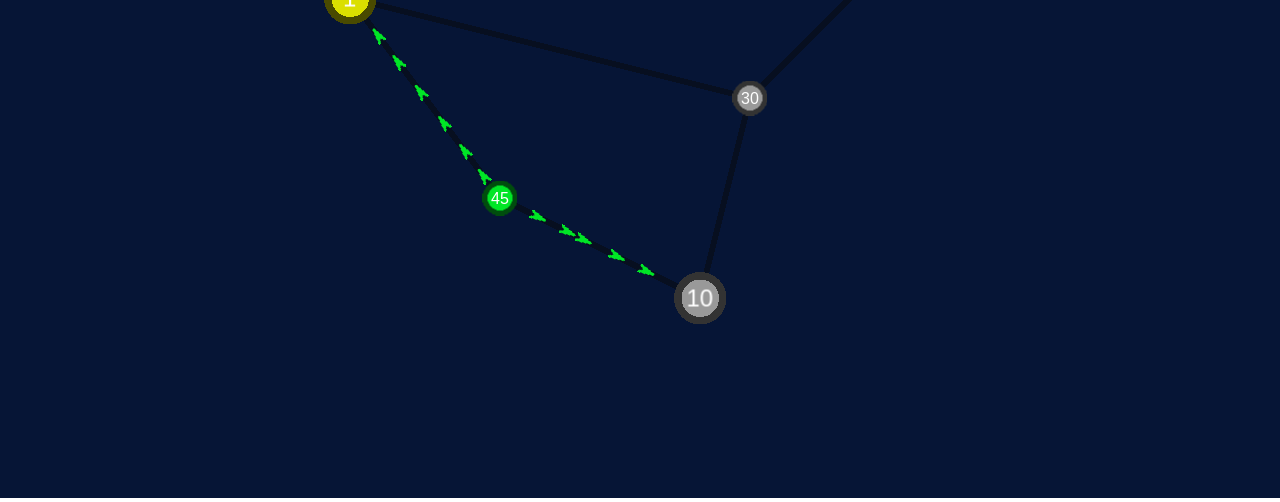
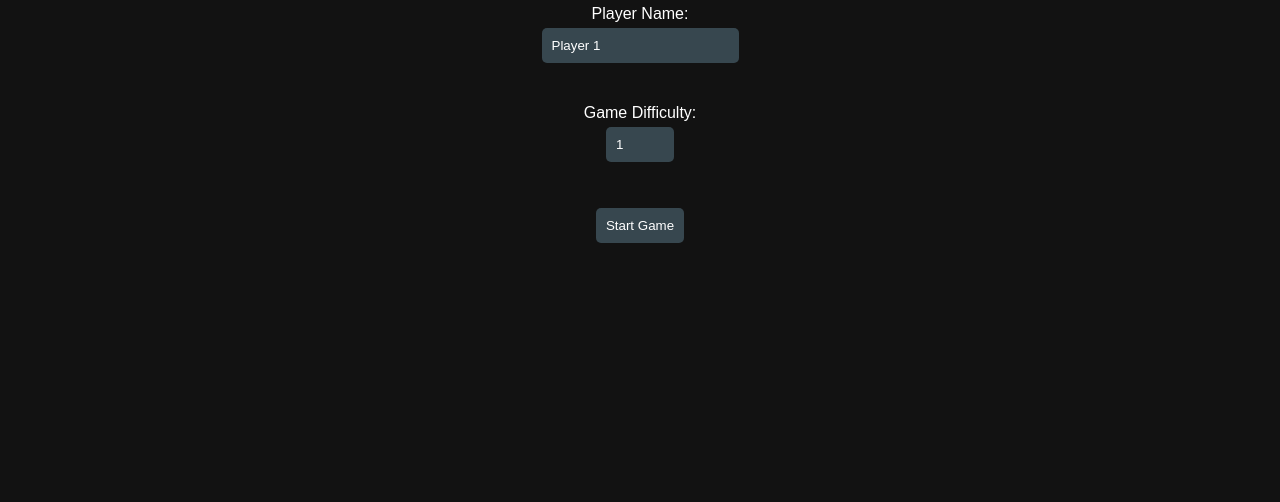
Before and after one commit to Jakub-Domogala/Cosmo-Colony, a website built with Vite: page index.html in a window 1280 px wide. Shown: the part 302-804 px from the top of the page. Built offline with nearby package versions, Linux system fonts and the light colour scheme; animation ran at ten frames a second.

Commit message:
add starting screen with demo

```diff
--- a/index.html
+++ b/index.html
@@ -4,11 +4,26 @@
         <meta charset="UTF-8" />
         <meta name="viewport" content="width=device-width, initial-scale=1.0" />
         <link rel="stylesheet" href="style.css" />
-        <title>Pixi.js Template</title>
+        <title>Cosmo Colony</title>
     </head>
     <body>
-        <!-- <h1>Pixi.js Template</h1> -->
-        <!-- <canvas id="mycanvas"></canvas> -->
+        <div id="entryScreen">
+            <h1>Cosmo Colony!</h1>
+            <label for="playerName">Player Name:</label>
+            <input type="text" id="playerName" value="Player 1" /><br /><br />
+            <label for="gameDifficulty">Game Difficulty:</label>
+            <input
+                type="number"
+                id="gameDifficulty"
+                value="1"
+                min="1"
+                max="10"
+            /><br /><br />
+            <button id="startButton">Start Game</button>
+        </div>
+        <div id="gameContainer" style="display: none">
+            <!-- Your game content goes here -->
+        </div>
         <script type="module" src="main.js"></script>
     </body>
 </html>
--- a/main.js
+++ b/main.js
@@ -1,11 +1,26 @@
 import { getApp, getPlayers, getStarSystem } from "./src/init_utils.js";
 import { GAME_TEMPO } from "./src/settings.js";
 
+// Function to hide the entry screen and start the game
+function startGame() {
+  const playerName = document.getElementById("playerName").value;
+  const gameDifficulty = parseInt(
+    document.getElementById("gameDifficulty").value,
+  );
+
+  document.getElementById("entryScreen").style.display = "none";
+  document.getElementById("gameContainer").style.display = "block";
+
+  // INIT APP
   (async () => {
-  // INIT APP
     const app = await getApp();
     const players = getPlayers(app);
-  const starSystem = await getStarSystem(app, players);
+    const starSystem = await getStarSystem(
+      app,
+      players,
+      // playerName,
+      // gameDifficulty,
+    );
 
     // RUN GAME LOOP
     let elapsed = 0.0;
@@ -14,3 +29,8 @@ import { GAME_TEMPO } from "./src/settings.js";
       starSystem.update((ticker.deltaMS / 1000) * GAME_TEMPO);
     });
   })();
+}
+
+// Event listener for the start button
+document.getElementById("startButton").addEventListener("click", startGame);
+// startGame();
--- a/style.css
+++ b/style.css
@@ -8,3 +8,44 @@ body {
     font-family: sans-serif;
     overflow: hidden;
 }
+
+body {
+    background-color: #121212; /* Dark background color */
+    color: #ffffff; /* White text color */
+    font-family: Arial, sans-serif;
+    margin: 0;
+    padding: 0;
+}
+
+#entryScreen {
+    display: flex;
+    flex-direction: column;
+    align-items: center;
+    justify-content: center;
+    height: 100vh;
+}
+
+h1 {
+    color: #00aaff; /* Blue color for the heading */
+    margin-bottom: 20px;
+}
+
+label {
+    color: #ffffff; /* White color for labels */
+}
+
+input[type="text"],
+input[type="number"],
+button {
+    padding: 10px;
+    margin: 5px;
+    border: none;
+    border-radius: 5px;
+    background-color: #37474f; /* Dark blue background color for input fields and buttons */
+    color: #ffffff; /* White text color for input fields and buttons */
+}
+
+button:hover {
+    cursor: pointer;
+    background-color: #546e7a; /* Dark blue hover color for buttons */
+}
```
Lines whose indentation alone changed are shown as unchanged.
